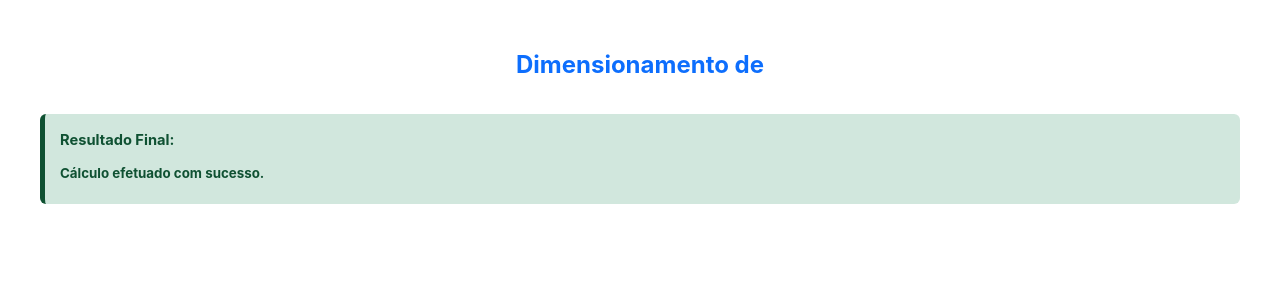
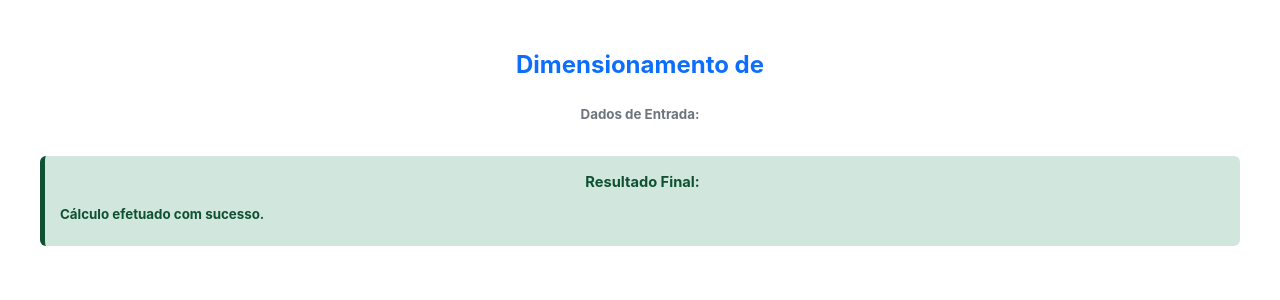
Before and after one commit to Hmarttinelle/Tese_Final, a Django app: template calculos/templates/calculos/relatorio_pdf.html in a window 1280 px wide. Shown: the top 300 px of the page. Run offline with Django 5.2, Linux system fonts and the light colour scheme; the template is opened without the code that fills it, so the values that code supplies are empty.

Commit message:
Ajustes adicionais no Relatório PDF (dimensão imagens, cores de fórmulas e margens)

```diff
--- a/calculos/templates/calculos/pilar_dimensionamento.html
+++ b/calculos/templates/calculos/pilar_dimensionamento.html
@@ -6,6 +6,7 @@
 {% block content %}
 <a href="{% url 'pagina_inicial' %}" class="back-link"><i class="fa-solid fa-arrow-left"></i> Voltar ao Menu</a>
 <h1>Dimensionamento de Pilar à Flexão Composta</h1>
+<p>Insira os dados.</p>
 
 <form method="post">
     {% csrf_token %}
--- a/calculos/templates/calculos/relatorio_pdf.html
+++ b/calculos/templates/calculos/relatorio_pdf.html
@@ -44,7 +44,7 @@
             color: {{ system_config.primary_color|default:'#0d6efd' }};
             text-align: center;
             font-size: 18pt;
-            margin-bottom: 5px;
+            margin-bottom: 20px;
             font-weight: bold;
         }
 
@@ -52,14 +52,15 @@
             text-align: center;
             font-size: 10pt;
             color: #6c757d;
-            margin-bottom: 25px;
+            margin-bottom: 10px;
         }
 
         h4 {
-            color: {{ system_config.primary_color|default:'#0d6efd' }};
-            font-size: 11pt;
+            color:  #6c757d;
+            text-align: center;
+            font-size: 10pt;
             margin-top: 0;
-            margin-bottom: 10px;
+            margin-bottom: 5px;
         }
 
         /* Dados de Entrada Form Block */
@@ -170,7 +171,7 @@
         }
 
         .formula {
-            color: {{ system_config.primary_color|default:'#0d6efd' }};
+            color: #212529;
             margin: 6px 0;
             font-family: Consolas, "Courier New", monospace;
             font-size: 9.5pt;
@@ -195,6 +196,8 @@
         {% else %}
             <h1>Dimensionamento de {{ calculo.elemento }}</h1>
         {% endif %}
+
+        <h4>Dados de Entrada:</h4>
 
         <!-- Dados de Entrada Simulando o Formulário -->
         <div class="dados-entrada-wrapper">
@@ -256,7 +259,9 @@
             <h4 style="text-align: left; border-bottom: 2px solid {{ system_config.primary_color|default:'#0d6efd' }}; padding-bottom: 5px; margin-bottom: 15px;">Representação Gráfica da Secção</h4>
             <div style="margin-top: 15px; text-align: center;">
                 {% if calculo.elemento == 'Viga' or calculo.elemento == 'Pilar' %}
-                    {{ calculo.desenho_svg|safe }}
+                    <div style="max-width: 300px; margin: 0 auto;">
+                        {{ calculo.desenho_svg|safe }}
+                    </div>
                 {% elif calculo.elemento == 'Sapata' %}
                     <div style="margin-bottom:15px; text-align: center;">
                         <strong style="display:block; text-align:left; color:#6c757d; margin-bottom:5px;">Planta</strong>
--- a/calculos/templates/calculos/sapata_dimensionamento.html
+++ b/calculos/templates/calculos/sapata_dimensionamento.html
@@ -6,6 +6,7 @@
 {% block content %}
     <a href="{% url 'pagina_inicial' %}" class="back-link"><i class="fa-solid fa-arrow-left"></i> Voltar ao Menu</a>
     <h1>Dimensionamento de Sapata Isolada</h1>
+    <p>Insira os dados.</p>
 
     <form method="post">
         {% csrf_token %}
--- a/calculos/templates/calculos/viga_dimensionamento.html
+++ b/calculos/templates/calculos/viga_dimensionamento.html
@@ -6,7 +6,7 @@
 {% block content %}
     <a href="{% url 'pagina_inicial' %}" class="back-link"><i class="fa-solid fa-arrow-left"></i> Voltar ao Menu</a>
     <h1>Dimensionamento de Viga à Flexão Simples</h1>
-
+    <p>Insira os dados.</p>
 
     <form method="post">
         {% csrf_token %}
```
